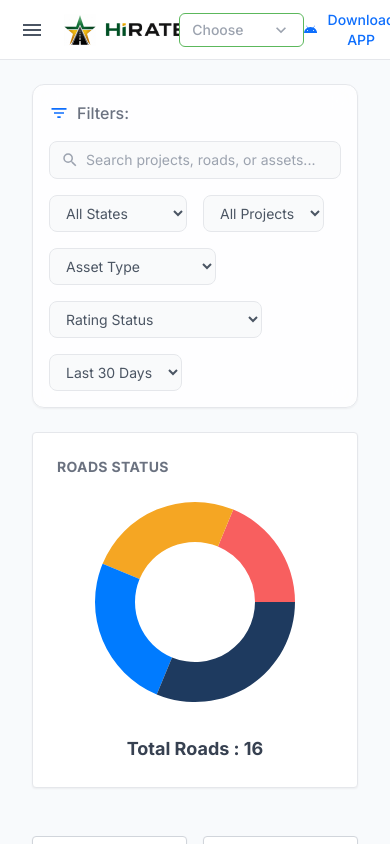
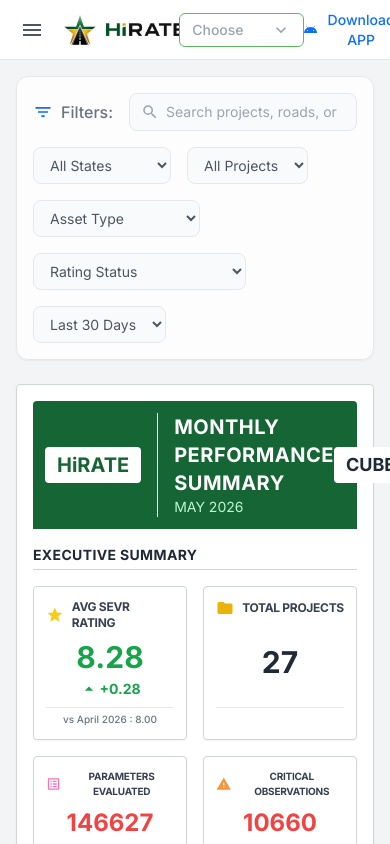
Before and after one commit to MindsCHW/Hi-rate, a React (Vite) app in the folder frontend/: page /dashboard in a window 390 px wide. Built offline with nearby package versions, Linux system fonts and the light colour scheme.

Commit message:
Apply stashed Dashboard layout and fix connections

```diff
--- a/frontend/package.json
+++ b/frontend/package.json
@@ -14,10 +14,12 @@
     "autoprefixer": "^10.5.2",
     "clsx": "^2.1.1",
     "framer-motion": "^12.42.2",
+    "leaflet": "^1.9.4",
     "postcss": "^8.5.19",
     "react": "^19.2.7",
     "react-dom": "^19.2.7",
     "react-icons": "^5.7.0",
+    "react-leaflet": "^5.0.0",
     "react-router-dom": "^7.18.1",
     "react-zoom-pan-pinch": "^4.0.3",
     "recharts": "^3.9.2",
--- a/frontend/src/pages/DashboardPage.jsx
+++ b/frontend/src/pages/DashboardPage.jsx
@@ -1,22 +1,26 @@
-import React, { useState, useEffect } from 'react';
+import React from 'react';
 import { useSearchParams } from 'react-router-dom';
 import Navbar from '../components/Navbar';
 import Sidebar from '../components/Sidebar';
+import { motion } from 'framer-motion';
+import { projectCoordinates } from '../data/projectCoordinates';
+import ProjectMap from '../components/ProjectMap';
+import DashboardChart from '../components/DashboardChart';
+
 import GlobalFilters from '../components/dashboard/GlobalFilters';
 import KPICards from '../components/dashboard/KPICards';
-import AllProjectsMap from '../components/dashboard/AllProjectsMap';
-import ExecutiveCards from '../components/dashboard/ExecutiveCards';
-import ExecutiveCharts from '../components/dashboard/ExecutiveCharts';
 import AnalyticsCharts from '../components/dashboard/AnalyticsCharts';
 import InspectorLeaderboard from '../components/dashboard/InspectorLeaderboard';
 import RecentActivityTimeline from '../components/dashboard/RecentActivityTimeline';
-import ProjectMap from '../components/ProjectMap';
-import DashboardChart from '../components/DashboardChart';
-import { projectCoordinates } from '../data/projectCoordinates';
+import AllProjectsMap from '../components/dashboard/AllProjectsMap';
+
+import ExecutiveCards from '../components/dashboard/ExecutiveCards';
+import ExecutiveCharts from '../components/dashboard/ExecutiveCharts';
 
 const DashboardPage = () => {
   const [searchParams, setSearchParams] = useSearchParams();
   const selectedProject = searchParams.get('project');
+  const coordinates = selectedProject ? projectCoordinates[selectedProject] : null;
 
   const setSelectedProject = (project) => {
     if (project) {
@@ -26,30 +30,53 @@ const DashboardPage = () => {
     }
   };
 
-  // If a project is selected, we can get its coordinates for ProjectMap
-  const coordinates = selectedProject ? projectCoordinates[selectedProject] : null;
+  return (
+    <div className="flex flex-col h-screen overflow-hidden bg-gray-100">
+      <Navbar />
+      <div className="flex flex-1 overflow-hidden">
+        <Sidebar />
+        <div className="flex-1 p-4 lg:p-6 overflow-y-auto flex flex-col custom-scrollbar">
 
-  return (
-    <div className="flex flex-col h-screen overflow-hidden bg-[#F8FAFC]">
-      <Navbar />
-      <div className="flex flex-1 overflow-hidden relative">
-        <Sidebar />
+          <GlobalFilters
+            selectedProject={selectedProject}
+            setSelectedProject={setSelectedProject}
+          />
 
-        <div className="flex-1 overflow-y-auto p-8 pt-6 relative scroll-smooth">
-          <div className="max-w-[1800px] mx-auto w-full h-full flex flex-col">
+          <motion.div
+            initial={{ opacity: 0, y: 20 }}
+            animate={{ opacity: 1, y: 0 }}
+            className="flex flex-col gap-4"
+          >
+            {!selectedProject ? (
+              // GLOBAL VIEW - EXECUTIVE SUMMARY
+              <div className="bg-white p-4 shadow-sm border border-gray-300 rounded mb-10">
+                {/* Header */}
+                <div className="flex items-center justify-between bg-green-800 text-white p-3 rounded-t mb-4">
+                  <div className="flex items-center gap-4">
+                    <div className="bg-white p-1 rounded">
+                      <span className="text-green-800 font-bold text-xl px-2">HiRATE</span>
+                    </div>
+                    <div className="border-l border-white pl-4">
+                      <h1 className="text-xl font-bold uppercase tracking-wide">Monthly Performance Summary</h1>
+                      <p className="text-sm text-green-200">MAY 2026</p>
+                    </div>
+                  </div>
+                  <div className="flex gap-4">
+                    <span className="text-lg font-bold bg-white text-gray-800 px-3 py-1 rounded">CUBEHIGHWAYS</span>
+                    <span className="text-lg font-bold bg-white text-green-600 px-3 py-1 rounded">CUBETECH</span>
+                  </div>
+                </div>
 
-            {/* Global Filters on top */}
-            <GlobalFilters
-              selectedProject={selectedProject}
-              setSelectedProject={setSelectedProject}
-            />
+                <h2 className="text-gray-800 font-bold text-sm uppercase tracking-wide border-b border-gray-300 pb-1 mb-4">Executive Summary</h2>
+                <ExecutiveCards />
 
-            {!selectedProject ? (
-              // ALL PROJECTS VIEW
-              <div className="flex flex-col gap-6">
+                <ExecutiveCharts />
 
-                {/* Roads Status original view */}
-                <div className="w-full bg-white border border-borderColor rounded shadow-sm flex flex-col p-6 mb-6">
+                <div className="mt-4">
+                   <AllProjectsMap />
+                </div>
+
+                <div className="w-full bg-white border border-gray-300 rounded shadow-sm flex flex-col p-6 mt-6">
                   <h2 className="text-gray-500 font-bold text-sm tracking-wide mb-8 uppercase">Roads Status</h2>
                   <div className="flex-1 flex flex-col items-center justify-center -mt-8">
                     <DashboardChart />
@@ -57,20 +84,6 @@ const DashboardPage = () => {
                       <span className="font-bold text-gray-700 text-lg">Total Roads : 16</span>
                     </div>
                   </div>
-                </div>
-
-                <ExecutiveCards />
-
-                <div className="mt-4">
-                   <AllProjectsMap />
-                </div>
-
-                <ExecutiveCharts />
-                <AnalyticsCharts />
-
-                <div className="grid grid-cols-1 lg:grid-cols-2 gap-6">
-                  <InspectorLeaderboard />
-                  <RecentActivityTimeline />
                 </div>
               </div>
             ) : (
@@ -89,16 +102,27 @@ const DashboardPage = () => {
                   <div className="p-5 bg-white border border-borderColor rounded-xl shadow-sm mb-6">
                     <div className="flex items-center justify-between mb-4">
                       <h2 className="text-gray-700 font-bold text-base tracking-wide uppercase">
-                        Project Location
+                        Interactive Map: <span className="text-primary">{selectedProject}</span>
                       </h2>
                     </div>
                     <ProjectMap project={selectedProject} coordinates={coordinates} />
                   </div>
                 )}
+
+                <AnalyticsCharts />
+
+                <div className="grid grid-cols-1 lg:grid-cols-3 gap-6 mb-10">
+                  <div className="lg:col-span-2">
+                    <RecentActivityTimeline />
+                  </div>
+                  <div className="lg:col-span-1">
+                    <InspectorLeaderboard />
+                  </div>
+                </div>
               </>
             )}
 
-          </div>
+          </motion.div>
         </div>
       </div>
     </div>
```
Also changed, not shown: frontend/src/components/Sidebar.jsx (+70 -7 lines), 1 other file (tests, documents, lock files or other folders).
